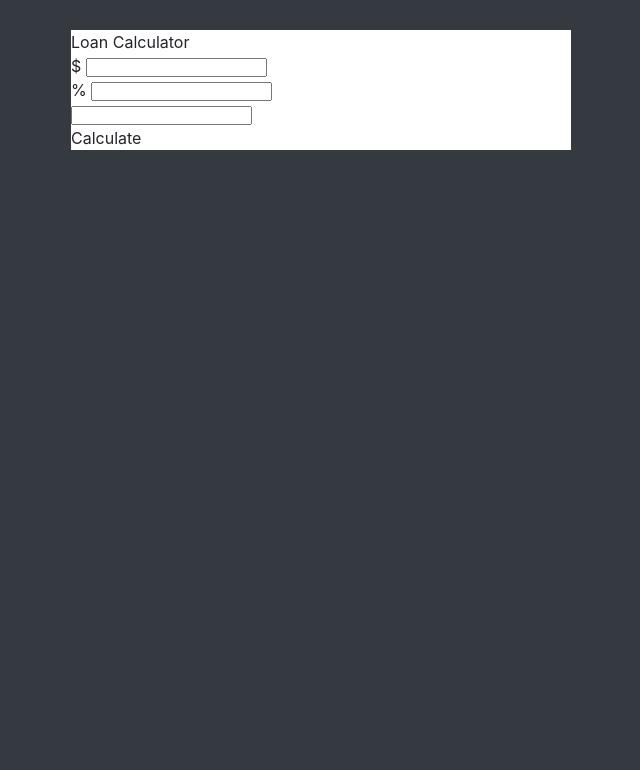
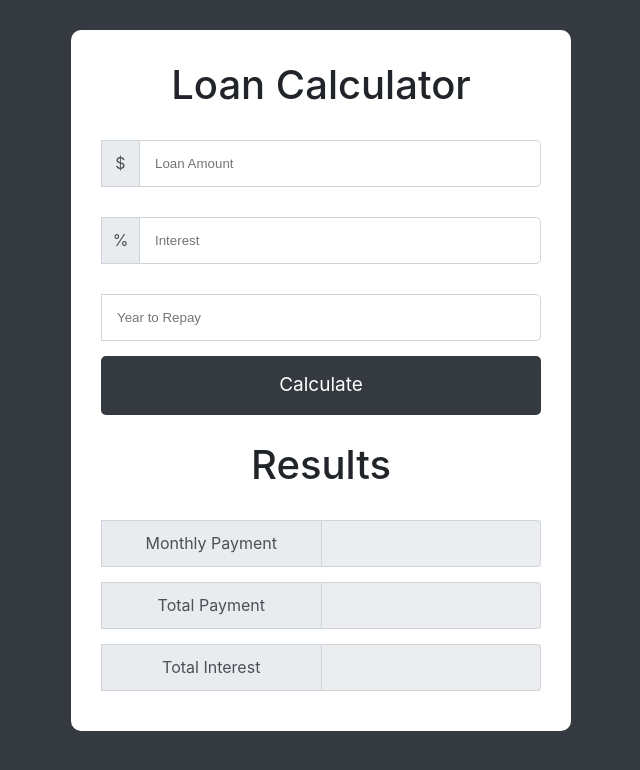
Before and after one commit to Vandrosov99/depositCalculator, a website: page index.html in a window 1280 px wide. Shown: the whole page, without its empty margins (319-959 px from the left). Drawn offline with Linux system fonts and the light colour scheme.

Commit message:
dekstop_version_style_done

```diff
--- a/index.html
+++ b/index.html
@@ -12,18 +12,41 @@
     <div class="container">
         <div class="form">
             <div class="form__heading">Loan Calculator</div>
+            <div class="form__body">
                 <div class="form__input">
                     <span>$</span>
-                <input type="text">
+                    <input type="number" placeholder="Loan Amount">
                 </div>
                 <div class="form__input">
                     <span>%</span>
-                <input type="text">
+                    <input type="number" placeholder="Interest">
                 </div>
                 <div class="form__input">
-                <input type="text">
+                    <input type="number" placeholder="Year to Repay">
                 </div>
+                <div class="form__input">
                     <div class="form__submit">Calculate</div>
+                </div>
+            </div>
+
+            <div class="form__footer">
+                <div class="form__heading">Results</div>
+                <div class="form__input">
+                    <span>Monthly Payment
+                    </span>
+                    <input type="number" disabled>
+                </div>
+                <div class="form__input">
+                    <span>Total Payment
+                    </span>
+                    <input type="number" disabled>
+                </div>
+                <div class="form__input">
+                    <span>Total Interest
+                    </span>
+                    <input type="number" disabled>
+                </div>
+            </div>
         </div>
     </div>
 </body>
--- a/scss/style.scss
+++ b/scss/style.scss
@@ -26,4 +26,120 @@ body {
 
 .form {
     background: #fff;
+    border-radius: 10px;
+    padding: 15px 30px 40px 30px;
+
+
+    .form__heading {
+        text-align: center;
+        font-weight: 500;
+        padding: 10px;
+        font-size: 40px;
+    }
+
+
+    .form__body {
+
+        .form__input {
+            display: flex;
+            flex-direction: row;
+            padding: 15px 0px;
+            color: #495057;
+
+
+            & span {
+                flex: 1;
+                text-align: center;
+                background-color: #e9ecef;
+                border: 1px solid #ced4da;
+                border-right: none;
+                line-height: 45px;
+            }
+
+        }
+
+        .form__input:last-child {
+            padding: 0;
+        }
+
+        & input {
+            padding: 15px;
+            flex: 10;
+            border: 1px solid #ced4da;
+            border-bottom-right-radius: 5px;
+            border-top-right-radius: 5px;
+            color: #495057;
+
+            &:focus {
+                outline-color: #a5c2bf;
+
+            }
+        }
+
+
+        .form__submit {
+            text-align: center;
+            width: 100%;
+            padding: 15px;
+            background: #343a40;
+            color: #fff;
+            border-radius: 5px;
+            font-size: 19px;
+            transition: all 0.2s;
+
+            &:hover {
+                cursor: pointer;
+                background: #2b3035;
+            }
+        }
+    }
+
+    .form__footer {
+
+
+        .form__heading {
+            margin-top: 10px;
+
+        }
+
+        .form__input {
+            display: flex;
+            flex-direction: row;
+            // padding: 15px 0px;
+            margin: 15px 0px;
+            color: #495057;
+            background-color: #e9ecef;
+
+
+            & span {
+                flex: 1;
+                padding: 0 15px;
+                text-align: center;
+                border: 1px solid #ced4da;
+                border-right: none;
+                line-height: 45px;
+            }
+
+        }
+
+        .form__input:last-child {
+            margin-bottom: 0;
+        }
+
+        & input {
+            padding: 15px;
+            flex: 1;
+            border: 1px solid #ced4da;
+            border-bottom-right-radius: 5px;
+            border-top-right-radius: 5px;
+            color: #495057;
+
+
+            &:focus {
+                outline-color: #a5c2bf;
+
+            }
+        }
+
+    }
 }
```
Also changed, not shown: css/style.css. Lines whose indentation alone changed are shown as unchanged.
